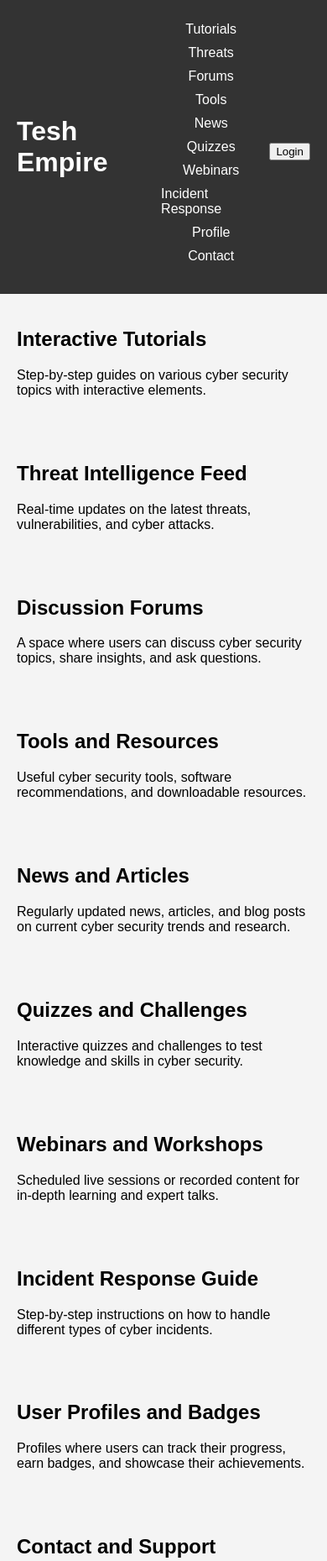
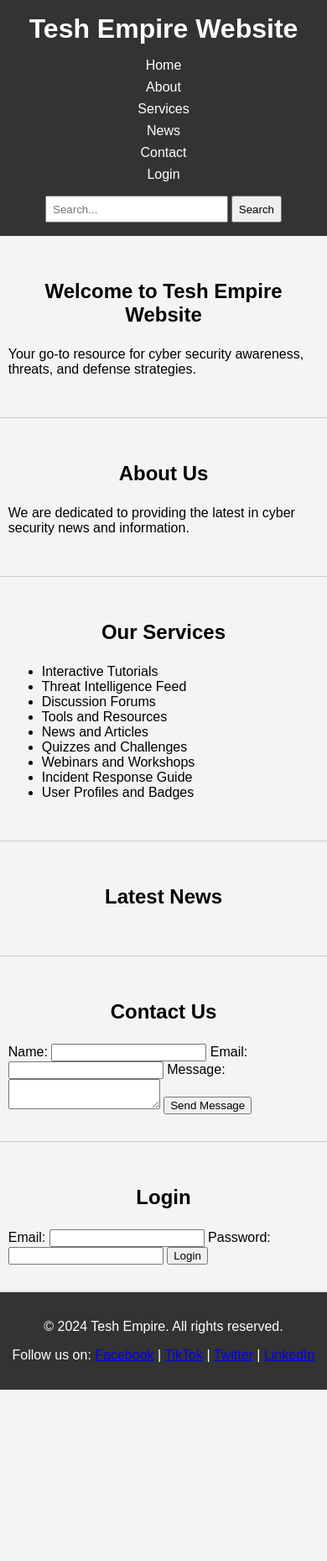
Before and after one commit to Samtedh/Tesh-empire-website, a plain HTML site: page index.html in a window 390 px wide. Shown: the top 1859 px of the page at 84% size. After the commit the page ends 1655 px from the top, so only its background shows below. Drawn offline with Linux system fonts and the light colour scheme.

Commit message:
Add responsiveness, search functionality, CMS, and other sections

```diff
--- a/index.html
+++ b/index.html
@@ -3,78 +3,79 @@
 <head>
     <meta charset="UTF-8">
     <meta name="viewport" content="width=device-width, initial-scale=1.0">
-    <title>Tesh Empire</title>
+    <title>Tesh Empire Website</title>
     <link rel="stylesheet" href="styles.css">
 </head>
 <body>
+    <!-- Header Section -->
     <header>
-        <h1>Tesh Empire</h1>
+        <div class="container">
+            <h1>Tesh Empire Website</h1>
             <nav>
                 <ul>
-                <li><a href="#tutorials">Tutorials</a></li>
-                <li><a href="#threats">Threats</a></li>
-                <li><a href="#forums">Forums</a></li>
-                <li><a href="#tools">Tools</a></li>
+                    <li><a href="#home">Home</a></li>
+                    <li><a href="#about">About</a></li>
+                    <li><a href="#services">Services</a></li>
                     <li><a href="#news">News</a></li>
-                <li><a href="#quizzes">Quizzes</a></li>
-                <li><a href="#webinars">Webinars</a></li>
-                <li><a href="#incident-response">Incident Response</a></li>
-                <li><a href="#profile">Profile</a></li>
                     <li><a href="#contact">Contact</a></li>
+                    <li><a href="#login">Login</a></li>
                 </ul>
             </nav>
-        <div class="login">
-            <button id="login-btn">Login</button>
+            <div class="search">
+                <input type="text" id="search-input" placeholder="Search...">
+                <button id="search-btn">Search</button>
+            </div>
         </div>
     </header>
 
-    <section id="tutorials">
-        <h2>Interactive Tutorials</h2>
-        <p>Step-by-step guides on various cyber security topics with interactive elements.</p>
+    <!-- Home Section -->
+    <section id="home">
+        <div class="container">
+            <h2>Welcome to Tesh Empire Website</h2>
+            <p>Your go-to resource for cyber security awareness, threats, and defense strategies.</p>
+        </div>
     </section>
 
-    <section id="threats">
-        <h2>Threat Intelligence Feed</h2>
-        <p>Real-time updates on the latest threats, vulnerabilities, and cyber attacks.</p>
+    <!-- About Section -->
+    <section id="about">
+        <div class="container">
+            <h2>About Us</h2>
+            <p>We are dedicated to providing the latest in cyber security news and information.</p>
+        </div>
     </section>
 
-    <section id="forums">
-        <h2>Discussion Forums</h2>
-        <p>A space where users can discuss cyber security topics, share insights, and ask questions.</p>
+    <!-- Services Section -->
+    <section id="services">
+        <div class="container">
+            <h2>Our Services</h2>
+            <ul>
+                <li>Interactive Tutorials</li>
+                <li>Threat Intelligence Feed</li>
+                <li>Discussion Forums</li>
+                <li>Tools and Resources</li>
+                <li>News and Articles</li>
+                <li>Quizzes and Challenges</li>
+                <li>Webinars and Workshops</li>
+                <li>Incident Response Guide</li>
+                <li>User Profiles and Badges</li>
+            </ul>
+        </div>
     </section>
 
-    <section id="tools">
-        <h2>Tools and Resources</h2>
-        <p>Useful cyber security tools, software recommendations, and downloadable resources.</p>
+    <!-- News Section -->
+    <section id="news">
+        <div class="container">
+            <h2>Latest News</h2>
+            <div id="news-content">
+                <!-- News stories will be loaded here -->
+            </div>
+        </div>
     </section>
 
-    <section id="news">
-        <h2>News and Articles</h2>
-        <p>Regularly updated news, articles, and blog posts on current cyber security trends and research.</p>
-    </section>
-
-    <section id="quizzes">
-        <h2>Quizzes and Challenges</h2>
-        <p>Interactive quizzes and challenges to test knowledge and skills in cyber security.</p>
-    </section>
-
-    <section id="webinars">
-        <h2>Webinars and Workshops</h2>
-        <p>Scheduled live sessions or recorded content for in-depth learning and expert talks.</p>
-    </section>
-
-    <section id="incident-response">
-        <h2>Incident Response Guide</h2>
-        <p>Step-by-step instructions on how to handle different types of cyber incidents.</p>
-    </section>
-
-    <section id="profile">
-        <h2>User Profiles and Badges</h2>
-        <p>Profiles where users can track their progress, earn badges, and showcase their achievements.</p>
-    </section>
-
+    <!-- Contact Section -->
     <section id="contact">
-        <h2>Contact and Support</h2>
+        <div class="container">
+            <h2>Contact Us</h2>
             <form id="contact-form">
                 <label for="name">Name:</label>
                 <input type="text" id="name" name="name" required>
@@ -82,18 +83,36 @@
                 <input type="email" id="email" name="email" required>
                 <label for="message">Message:</label>
                 <textarea id="message" name="message" required></textarea>
-            <button type="submit">Submit</button>
+                <button type="submit">Send Message</button>
             </form>
+        </div>
     </section>
 
+    <!-- Login Section -->
+    <section id="login">
+        <div class="container">
+            <h2>Login</h2>
+            <form id="login-form">
+                <label for="email-login">Email:</label>
+                <input type="email" id="email-login" name="email" required>
+                <label for="password-login">Password:</label>
+                <input type="password" id="password-login" name="password" required>
+                <button type="submit">Login</button>
+            </form>
+        </div>
+    </section>
+
+    <!-- Footer -->
     <footer>
-        <div class="social-media">
-            <a href="https://www.facebook.com/teshempire" target="_blank">Facebook</a>
-            <a href="https://www.tiktok.com/@teshmbeks" target="_blank">TikTok</a>
-            <a href="https://twitter.com/Sammy_mutethia" target="_blank">Twitter</a>
+        <div class="container">
+            <p>&copy; 2024 Tesh Empire. All rights reserved.</p>
+            <p>Follow us on:
+                <a href="https://www.facebook.com/tesh-empire" target="_blank">Facebook</a> |
+                <a href="https://www.tiktok.com/@tesh-mbeks" target="_blank">TikTok</a> |
+                <a href="https://www.twitter.com/SammyMutethia" target="_blank">Twitter</a> |
                 <a href="https://www.linkedin.com/in/sammymutethia" target="_blank">LinkedIn</a>
+            </p>
         </div>
-        <p>&copy; 2024 Tesh Empire. All rights reserved.</p>
     </footer>
 
     <script src="script.js"></script>
--- a/script.js
+++ b/script.js
@@ -1,27 +1,22 @@
-// Import the functions you need from the SDKs you need
-import { initializeApp } from "https://www.gstatic.com/firebasejs/9.1.3/firebase-app.js";
-import { getAnalytics } from "https://www.gstatic.com/firebasejs/9.1.3/firebase-analytics.js";
-import { getFirestore, collection, addDoc, getDocs } from "https://www.gstatic.com/firebasejs/9.1.3/firebase-firestore.js";
-
-// Your web app's Firebase configuration
-const firebaseConfig = {
-  apiKey: "AIzaSyADzp17XgOO9cwtC6pmOHJpBZLvyj3Ro-0",
-  authDomain: "tesh-empire-website.firebaseapp.com",
-  projectId: "tesh-empire-website",
-  storageBucket: "tesh-empire-website.appspot.com",
-  messagingSenderId: "172517224816",
-  appId: "1:172517224816:web:e7a6227546c181ad3ddfb5",
-  measurementId: "G-6M7L4BWHMC"
-};
-
-// Initialize Firebase
-const app = initializeApp(firebaseConfig);
-const analytics = getAnalytics(app);
-const db = getFirestore(app);
+import { db, auth } from './firebaseConfig.js';
+import { collection, addDoc, getDocs, query, orderBy } from "https://www.gstatic.com/firebasejs/9.1.3/firebase-firestore.js";
+import { signInWithEmailAndPassword, onAuthStateChanged } from "https://www.gstatic.com/firebasejs/9.1.3/firebase-auth.js";
 
 // Add functionality to the login button
-document.getElementById('login-btn').addEventListener('click', function() {
-    alert('Login functionality is not implemented yet.');
+document.getElementById('login-form').addEventListener('submit', function(event) {
+    event.preventDefault();
+    const email = event.target.email.value;
+    const password = event.target.password.value;
+
+    signInWithEmailAndPassword(auth, email, password)
+        .then((userCredential) => {
+            alert('Logged in successfully!');
+            loadNews();
+        })
+        .catch((error) => {
+            console.error("Error signing in: ", error);
+            alert("Error logging in. Please try again.");
+        });
 });
 
 // Handle contact form submission
@@ -38,27 +33,52 @@ document.getElementById('contact-form').addEventListener('submit', async functio
             message: message,
             timestamp: new Date()
         });
-        alert("Your message has been sent!");
+        alert('Message sent successfully!');
         event.target.reset();
-    } catch (e) {
-        console.error("Error adding document: ", e);
-        alert("Error sending message. Please try again later.");
+    } catch (error) {
+        console.error("Error adding document: ", error);
+        alert("Error sending message. Please try again.");
+    }
+});
+
+// Load news stories from Firestore
+async function loadNews() {
+    const newsContainer = document.getElementById('news-content');
+    newsContainer.innerHTML = '';
+    const q = query(collection(db, "newsStories"), orderBy("timestamp", "desc"));
+    const querySnapshot = await getDocs(q);
+    querySnapshot.forEach((doc) => {
+        const story = doc.data();
+        const newsItem = document.createElement('div');
+        newsItem.classList.add('news-item');
+        newsItem.innerHTML = `
+            <h3>${story.title}</h3>
+            <p>${story.content}</p>
+            <p><small>${new Date(story.timestamp.seconds * 1000).toLocaleString()}</small></p>
+        `;
+        newsContainer.appendChild(newsItem);
+    });
+}
+
+// Ensure user is authenticated before loading news
+onAuthStateChanged(auth, (user) => {
+    if (user) {
+        loadNews();
+    } else {
+        document.getElementById('news-content').innerHTML = '<p>Please log in to view the latest news.</p>';
     }
 });
 
 // Search functionality
-document.getElementById('search-btn').addEventListener('click', async function() {
-    const searchQuery = document.getElementById('search-input').value.toLowerCase();
-    const sections = document.querySelectorAll('section');
-    sections.forEach(section => {
-        section.style.display = 'none';
-    });
-
-    const results = await getDocs(collection(db, "articles"));
-    results.forEach(doc => {
-        const article = doc.data();
-        if (article.title.toLowerCase().includes(searchQuery) || article.content.toLowerCase().includes(searchQuery)) {
-            document.getElementById(article.section).style.display = 'block';
+document.getElementById('search-btn').addEventListener('click', function() {
+    const searchInput = document.getElementById('search-input').value.toLowerCase();
+    const newsItems = document.getElementsByClassName('news-item');
+    Array.from(newsItems).forEach(item => {
+        const title = item.getElementsByTagName('h3')[0].textContent.toLowerCase();
+        if (title.includes(searchInput)) {
+            item.style.display = '';
+        } else {
+            item.style.display = 'none';
         }
     });
 });
--- a/styles.css
+++ b/styles.css
@@ -1,3 +1,4 @@
+/* General Styles */
 body {
     font-family: Arial, sans-serif;
     margin: 0;
@@ -5,99 +6,83 @@ body {
     background-color: #f4f4f4;
 }
 
+/* Container */
+.container {
+    width: 80%;
+    margin: 0 auto;
+}
+
+/* Header */
 header {
     background-color: #333;
-    color: #fff;
-    padding: 10px 20px;
-    display: flex;
-    justify-content: space-between;
-    align-items: center;
+    color: white;
+    padding: 1em 0;
+    text-align: center;
 }
 
 header h1 {
     margin: 0;
 }
 
-nav ul {
+header nav ul {
     list-style: none;
     padding: 0;
 }
 
-nav ul li {
+header nav ul li {
     display: inline;
-    margin-right: 10px;
+    margin: 0 1em;
 }
 
-nav ul li a {
-    color: #fff;
+header nav ul li a {
+    color: white;
     text-decoration: none;
 }
 
-.login {
-    margin-left: auto;
+header .search {
+    margin-top: 1em;
 }
 
-section {
-    padding: 20px;
+header .search input {
+    padding: 0.5em;
+    width: 200px;
 }
 
+header .search button {
+    padding: 0.5em;
+}
+
+/* Sections */
+section {
+    padding: 2em 0;
+    border-bottom: 1px solid #ccc;
+}
+
+section h2 {
+    text-align: center;
+    margin-bottom: 1em;
+}
+
+/* Footer */
 footer {
     background-color: #333;
-    color: #fff;
+    color: white;
     text-align: center;
-    padding: 10px;
-}
-
-footer .social-media a {
-    color: #fff;
-    margin: 0 10px;
-    text-decoration: none;
-}
-
-#contact-form {
-    display: flex;
-    flex-direction: column;
-}
-
-#contact-form label {
-    margin-top: 10px;
-}
-
-#contact-form input,
-#contact-form textarea {
-    margin-top: 5px;
-    padding: 10px;
-    border: 1px solid #ccc;
-    border-radius: 5px;
-}
-
-#contact-form button {
-    margin-top: 10px;
-    padding: 10px;
-    background-color: #333;
-    color: #fff;
-    border: none;
-    border-radius: 5px;
-    cursor: pointer;
-}
-
-#contact-form button:hover {
-    background-color: #555;
+    padding: 1em 0;
 }
 
 /* Responsive Design */
 @media (max-width: 768px) {
-    nav ul {
-        display: flex;
-        flex-direction: column;
-        align-items: center;
+    .container {
+        width: 95%;
     }
 
-    nav ul li {
-        margin-bottom: 10px;
+    header nav ul li {
+        display: block;
+        margin: 0.5em 0;
     }
 
-    .login {
-        margin-top: 10px;
+    header .search {
+        margin-top: 0.5em;
     }
 }
```
Also changed, not shown: firebaseConfig.js (+8 -2 lines). Lines whose indentation alone changed are shown as unchanged.
